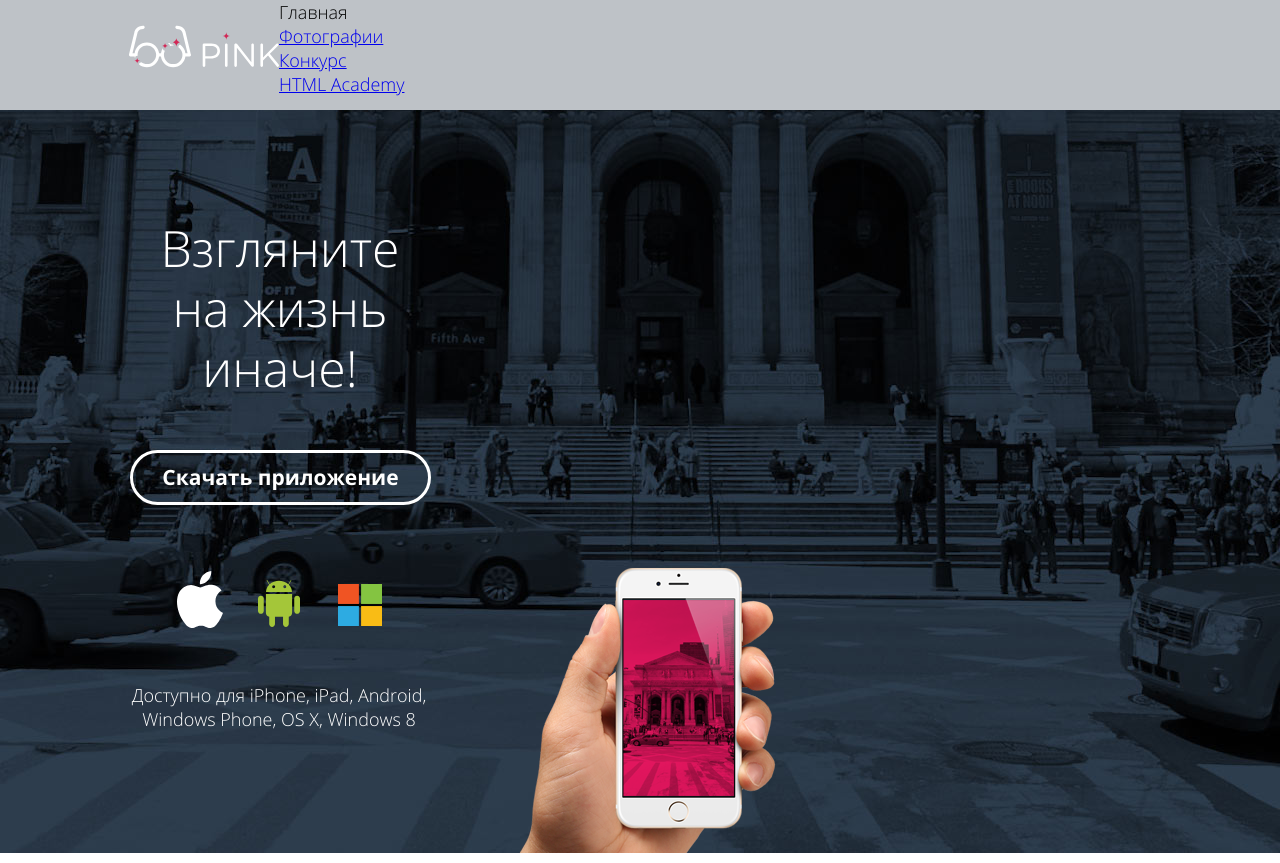
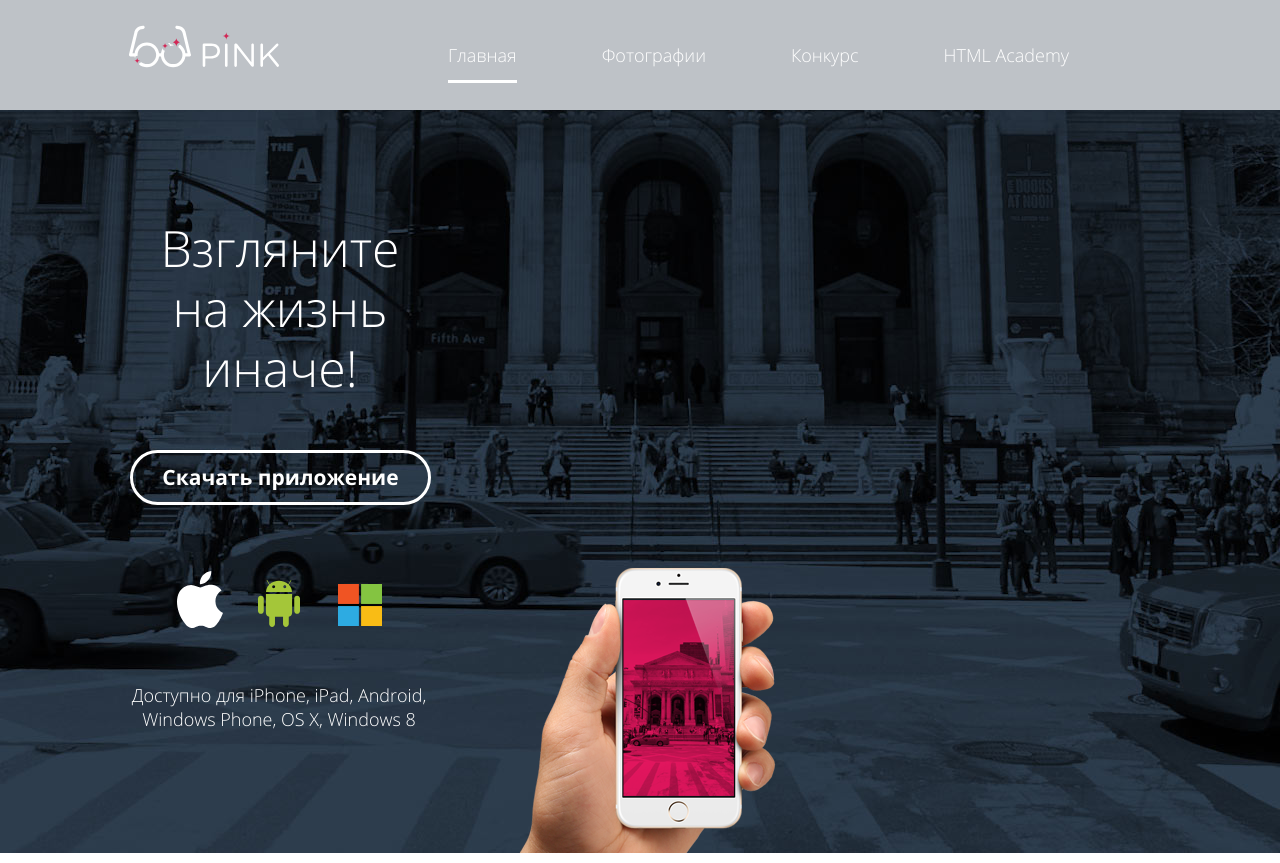
Before and after one commit to eugenekuprikov/621103-pink-16, a website: page source/index.html in a window 1280 px wide. Shown: the top 863 px of the page. Drawn offline with nearby package versions, Linux system fonts and the light colour scheme; files that its build step writes are made by us from their sources.

Commit message:
Добавляем импорт файла site-list.less

```diff
--- a/source/less/style.less
+++ b/source/less/style.less
@@ -12,3 +12,4 @@
 @import "scaffolding.less";
 @import "effect.less";
 @import "footer-photo.less";
+@import "site-list.less";
```
